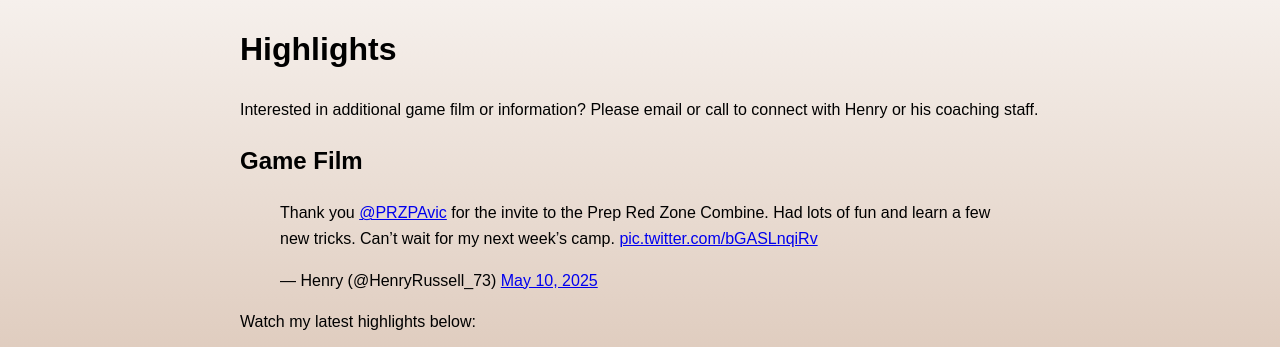
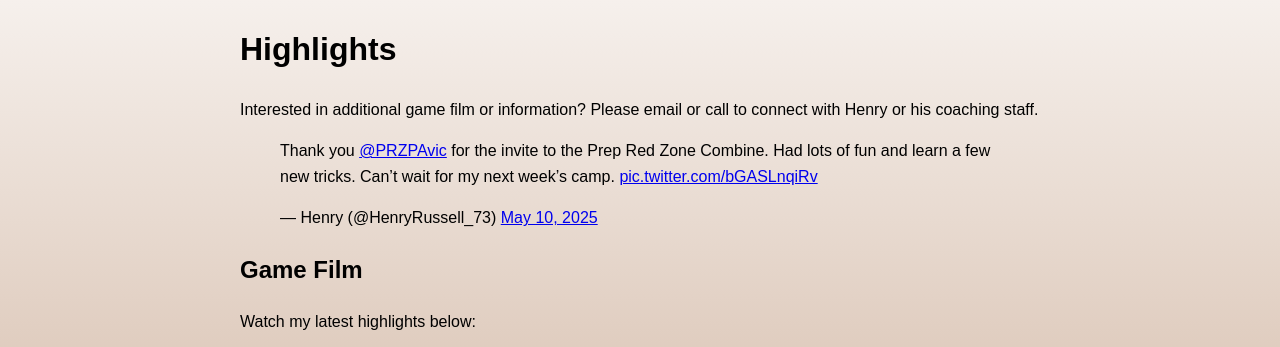
Before and after one commit to acloudpacket/henryrussell.com, a Jekyll site: the page built from highlights.md, in a window 1280 px wide and 900 px high, cut to the strip 147-494 px from the top of the window. Built offline with Jekyll 4.4.1, drawn with Linux system fonts in a browser that asks for light colours; nearby versions of some CDN libraries; comment, search, counter and statistics services are not loaded.

Commit message:
highlights

```diff
--- a/highlights.md
+++ b/highlights.md
@@ -7,9 +7,9 @@ permalink: /highlights/
 
 Interested in additional game film or information? Please email or call to connect with Henry or his coaching staff.
 
+<blockquote class="twitter-tweet"><p lang="en" dir="ltr">Thank you <a href="https://twitter.com/PRZPAvic?ref_src=twsrc%5Etfw">@PRZPAvic</a> for the invite to the Prep Red Zone Combine. Had lots of fun and learn a few new tricks. Can’t wait for my next week’s camp. <a href="https://t.co/bGASLnqiRv">pic.twitter.com/bGASLnqiRv</a></p>&mdash; Henry (@HenryRussell_73) <a href="https://twitter.com/HenryRussell_73/status/1921342999931351226?ref_src=twsrc%5Etfw">May 10, 2025</a></blockquote> <script async src="https://platform.twitter.com/widgets.js" charset="utf-8"></script>
+
 ## Game Film
-
-<blockquote class="twitter-tweet" data-media-max-width="560"><p lang="en" dir="ltr">Thank you <a href="https://twitter.com/PRZPAvic?ref_src=twsrc%5Etfw">@PRZPAvic</a> for the invite to the Prep Red Zone Combine. Had lots of fun and learn a few new tricks. Can’t wait for my next week’s camp. <a href="https://t.co/bGASLnqiRv">pic.twitter.com/bGASLnqiRv</a></p>&mdash; Henry (@HenryRussell_73) <a href="https://twitter.com/HenryRussell_73/status/1921342999931351226?ref_src=twsrc%5Etfw">May 10, 2025</a></blockquote> <script async src="https://platform.twitter.com/widgets.js" charset="utf-8"></script>
 
 Watch my latest highlights below:
 
```
